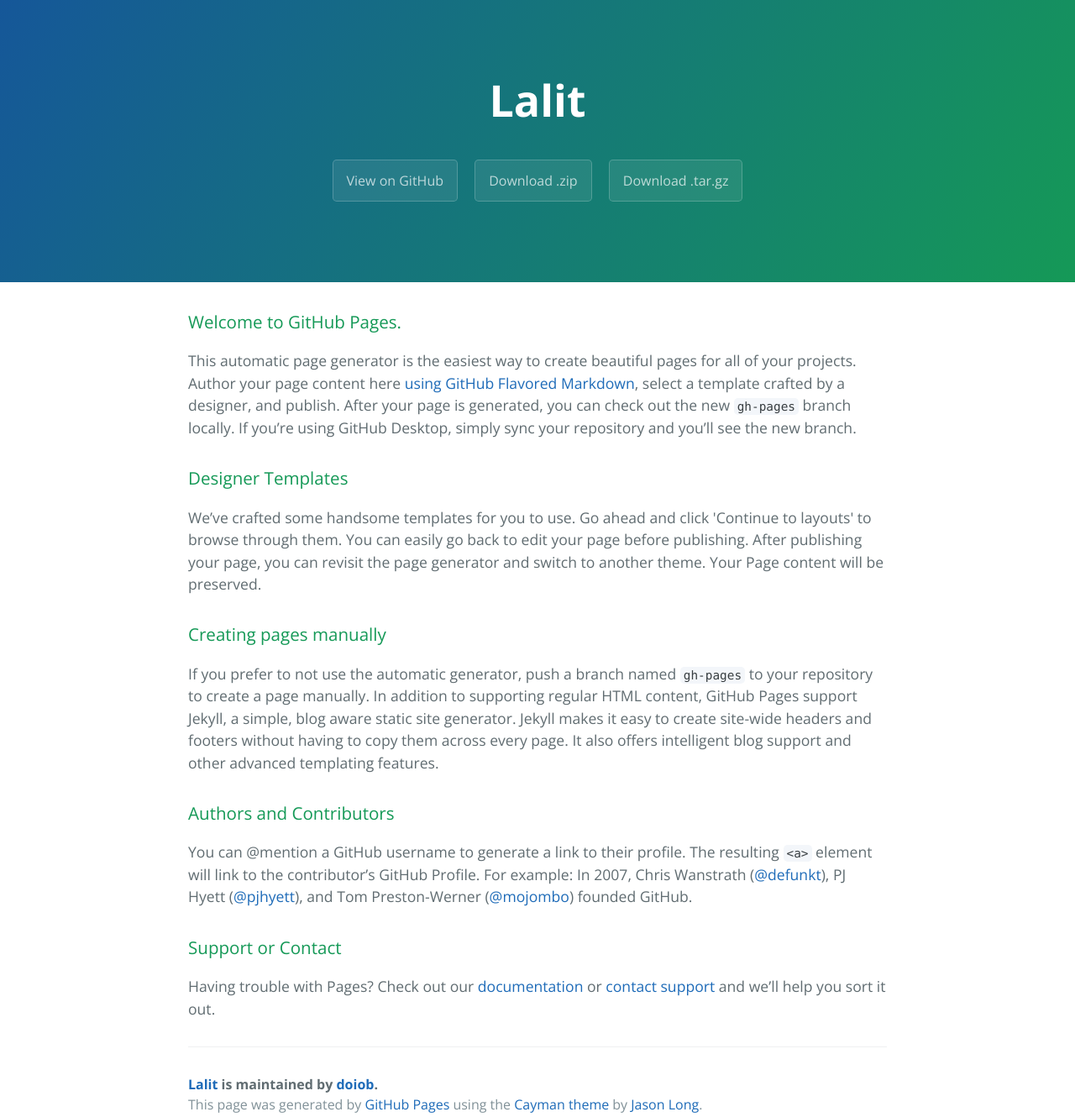
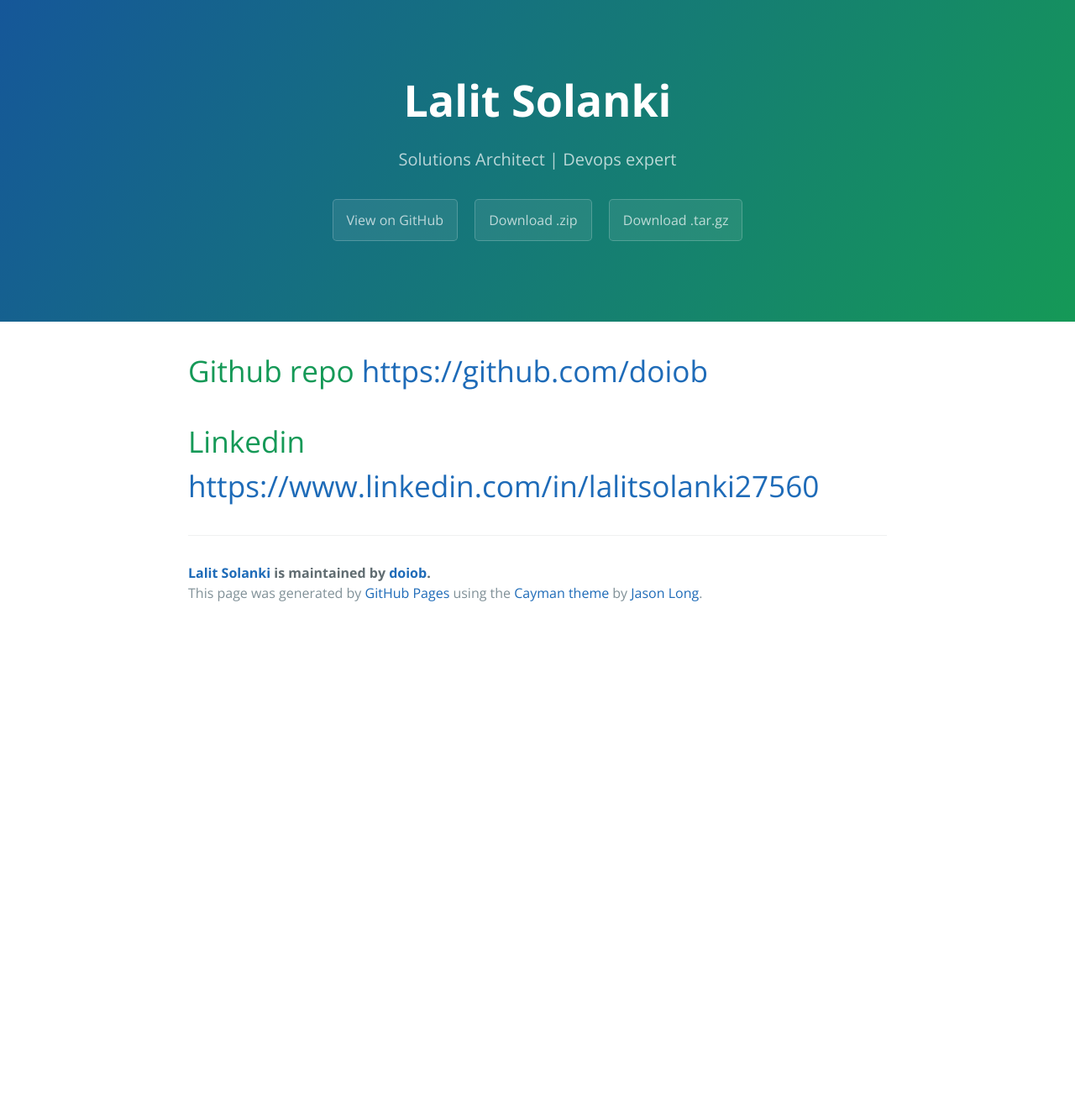
Before and after one commit to doiob/lalit, a plain HTML site: page index.html in a window 1280 px wide. Shown: the whole page at 84% size. After the commit the page ends 800 px from the top, so only its background shows below. Drawn offline with nearby package versions, Linux system fonts and the light colour scheme.

```diff
--- a/index.html
+++ b/index.html
@@ -2,7 +2,7 @@
 <html lang="en-us">
   <head>
     <meta charset="UTF-8">
-    <title>Lalit by doiob</title>
+    <title>Lalit Solanki by doiob</title>
     <meta name="viewport" content="width=device-width, initial-scale=1">
     <link rel="stylesheet" type="text/css" href="stylesheets/normalize.css" media="screen">
     <link href='https://fonts.googleapis.com/css?family=Open+Sans:400,700' rel='stylesheet' type='text/css'>
@@ -11,41 +11,24 @@
   </head>
   <body>
     <section class="page-header">
-      <h1 class="project-name">Lalit</h1>
-      <h2 class="project-tagline"></h2>
+      <h1 class="project-name">Lalit Solanki</h1>
+      <h2 class="project-tagline">Solutions Architect | Devops expert </h2>
       <a href="https://github.com/doiob/lalit" class="btn">View on GitHub</a>
       <a href="https://github.com/doiob/lalit/zipball/master" class="btn">Download .zip</a>
       <a href="https://github.com/doiob/lalit/tarball/master" class="btn">Download .tar.gz</a>
     </section>
 
     <section class="main-content">
-      <h3>
-<a id="welcome-to-github-pages" class="anchor" href="#welcome-to-github-pages" aria-hidden="true"><span aria-hidden="true" class="octicon octicon-link"></span></a>Welcome to GitHub Pages.</h3>
+      <h1>
+<a id="github-repo-httpsgithubcomdoiob" class="anchor" href="#github-repo-httpsgithubcomdoiob" aria-hidden="true"><span aria-hidden="true" class="octicon octicon-link"></span></a>Github repo <a href="https://github.com/doiob">https://github.com/doiob</a>
+</h1>
 
-<p>This automatic page generator is the easiest way to create beautiful pages for all of your projects. Author your page content here <a href="https://guides.github.com/features/mastering-markdown/">using GitHub Flavored Markdown</a>, select a template crafted by a designer, and publish. After your page is generated, you can check out the new <code>gh-pages</code> branch locally. If you’re using GitHub Desktop, simply sync your repository and you’ll see the new branch.</p>
-
-<h3>
-<a id="designer-templates" class="anchor" href="#designer-templates" aria-hidden="true"><span aria-hidden="true" class="octicon octicon-link"></span></a>Designer Templates</h3>
-
-<p>We’ve crafted some handsome templates for you to use. Go ahead and click 'Continue to layouts' to browse through them. You can easily go back to edit your page before publishing. After publishing your page, you can revisit the page generator and switch to another theme. Your Page content will be preserved.</p>
-
-<h3>
-<a id="creating-pages-manually" class="anchor" href="#creating-pages-manually" aria-hidden="true"><span aria-hidden="true" class="octicon octicon-link"></span></a>Creating pages manually</h3>
-
-<p>If you prefer to not use the automatic generator, push a branch named <code>gh-pages</code> to your repository to create a page manually. In addition to supporting regular HTML content, GitHub Pages support Jekyll, a simple, blog aware static site generator. Jekyll makes it easy to create site-wide headers and footers without having to copy them across every page. It also offers intelligent blog support and other advanced templating features.</p>
-
-<h3>
-<a id="authors-and-contributors" class="anchor" href="#authors-and-contributors" aria-hidden="true"><span aria-hidden="true" class="octicon octicon-link"></span></a>Authors and Contributors</h3>
-
-<p>You can @mention a GitHub username to generate a link to their profile. The resulting <code>&lt;a&gt;</code> element will link to the contributor’s GitHub Profile. For example: In 2007, Chris Wanstrath (<a href="https://github.com/defunkt" class="user-mention">@defunkt</a>), PJ Hyett (<a href="https://github.com/pjhyett" class="user-mention">@pjhyett</a>), and Tom Preston-Werner (<a href="https://github.com/mojombo" class="user-mention">@mojombo</a>) founded GitHub.</p>
-
-<h3>
-<a id="support-or-contact" class="anchor" href="#support-or-contact" aria-hidden="true"><span aria-hidden="true" class="octicon octicon-link"></span></a>Support or Contact</h3>
-
-<p>Having trouble with Pages? Check out our <a href="https://help.github.com/pages">documentation</a> or <a href="https://github.com/contact">contact support</a> and we’ll help you sort it out.</p>
+<h1>
+<a id="linkedin-httpswwwlinkedincominlalitsolanki27560" class="anchor" href="#linkedin-httpswwwlinkedincominlalitsolanki27560" aria-hidden="true"><span aria-hidden="true" class="octicon octicon-link"></span></a>Linkedin <a href="https://www.linkedin.com/in/lalitsolanki27560">https://www.linkedin.com/in/lalitsolanki27560</a>
+</h1>
 
       <footer class="site-footer">
-        <span class="site-footer-owner"><a href="https://github.com/doiob/lalit">Lalit</a> is maintained by <a href="https://github.com/doiob">doiob</a>.</span>
+        <span class="site-footer-owner"><a href="https://github.com/doiob/lalit">Lalit Solanki</a> is maintained by <a href="https://github.com/doiob">doiob</a>.</span>
 
         <span class="site-footer-credits">This page was generated by <a href="https://pages.github.com">GitHub Pages</a> using the <a href="https://github.com/jasonlong/cayman-theme">Cayman theme</a> by <a href="https://twitter.com/jasonlong">Jason Long</a>.</span>
       </footer>
```
Also changed, not shown: params.json (+3 -3 lines).
